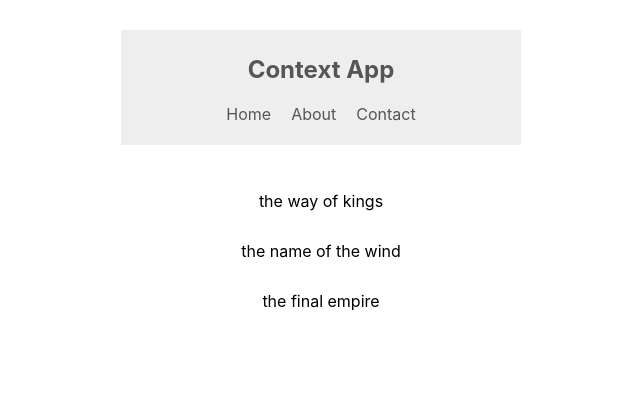
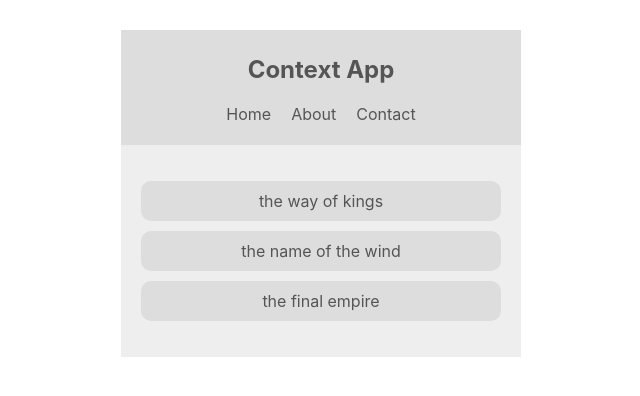
Before and after one commit to Dan-Bird/react-hooks, a React (Create React App) app: page / in a window 1280 px wide. Shown: the top 396 px of the page, without its empty margins (319-959 px from the left). Built offline with nearby package versions, Linux system fonts and the light colour scheme.

Commit message:
Use theme within BookList component

```diff
--- a/src/components/BookList.js
+++ b/src/components/BookList.js
@@ -1,12 +1,21 @@
-import React from 'react';
+import React, { useContext } from 'react';
+import { ThemeContext } from '../contexts/ThemeContext';
 
 const BookList = () => {
+  const themeContext = useContext(ThemeContext);
+  const { isLightTheme, light, dark } = themeContext;
+
+  const theme = isLightTheme ? light : dark;
+
   return (
-    <div className="book-list">
+    <div
+      className="book-list"
+      style={{ backgroundColor: theme.bg, color: theme.syntax }}
+    >
       <ul>
-        <li>the way of kings</li>
-        <li>the name of the wind</li>
-        <li>the final empire</li>
+        <li style={{ backgroundColor: theme.ui }}>the way of kings</li>
+        <li style={{ backgroundColor: theme.ui }}>the name of the wind</li>
+        <li style={{ backgroundColor: theme.ui }}>the final empire</li>
       </ul>
     </div>
   );
--- a/src/components/Navbar.js
+++ b/src/components/Navbar.js
@@ -8,7 +8,7 @@
   const theme = isLightTheme ? light : dark;
 
   return (
-    <nav style={{ backgroundColor: theme.bg, color: theme.syntax }}>
+    <nav style={{ backgroundColor: theme.ui, color: theme.syntax }}>
       <h1>Context App</h1>
       <ul>
         <li>Home</li>
```
